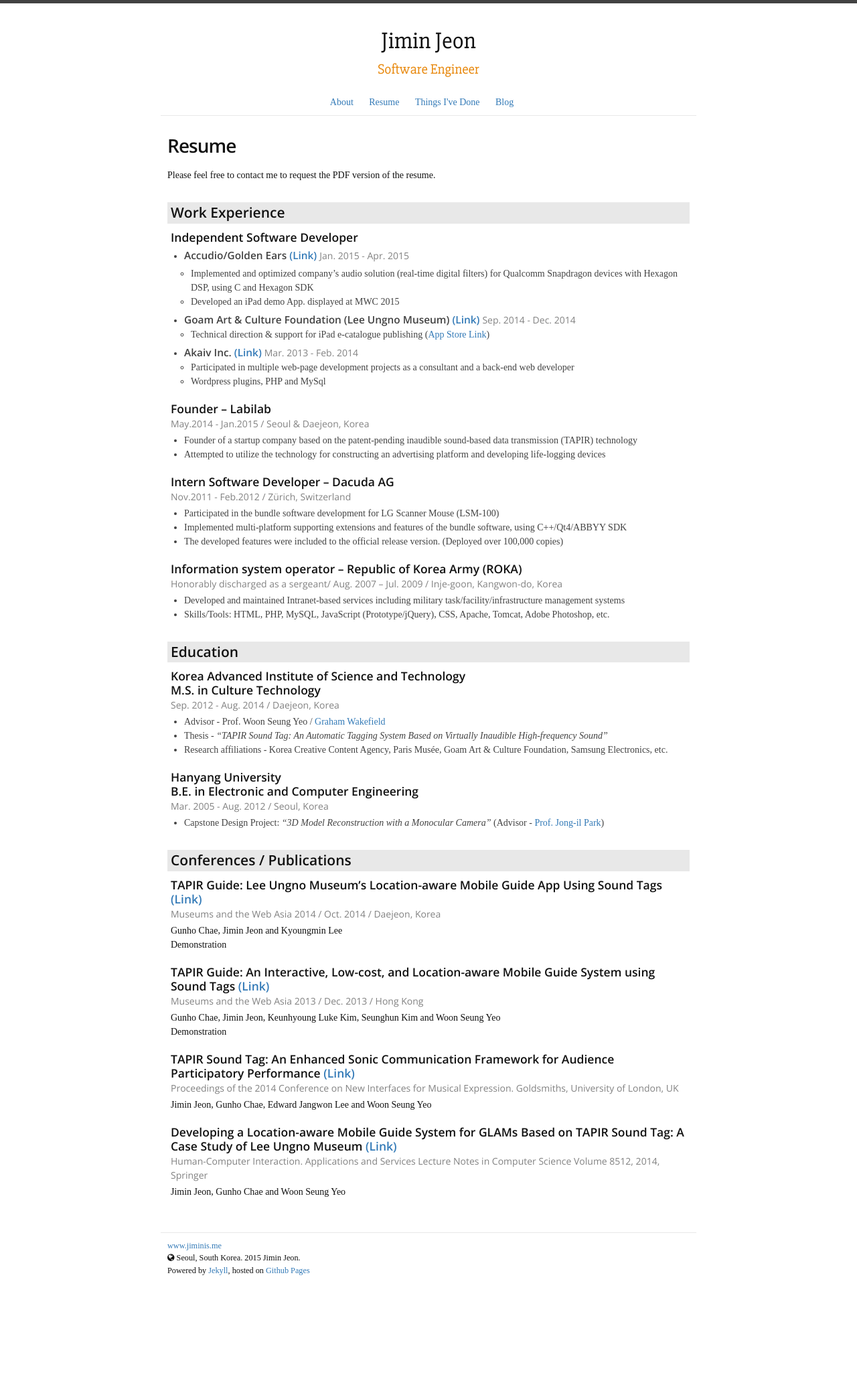
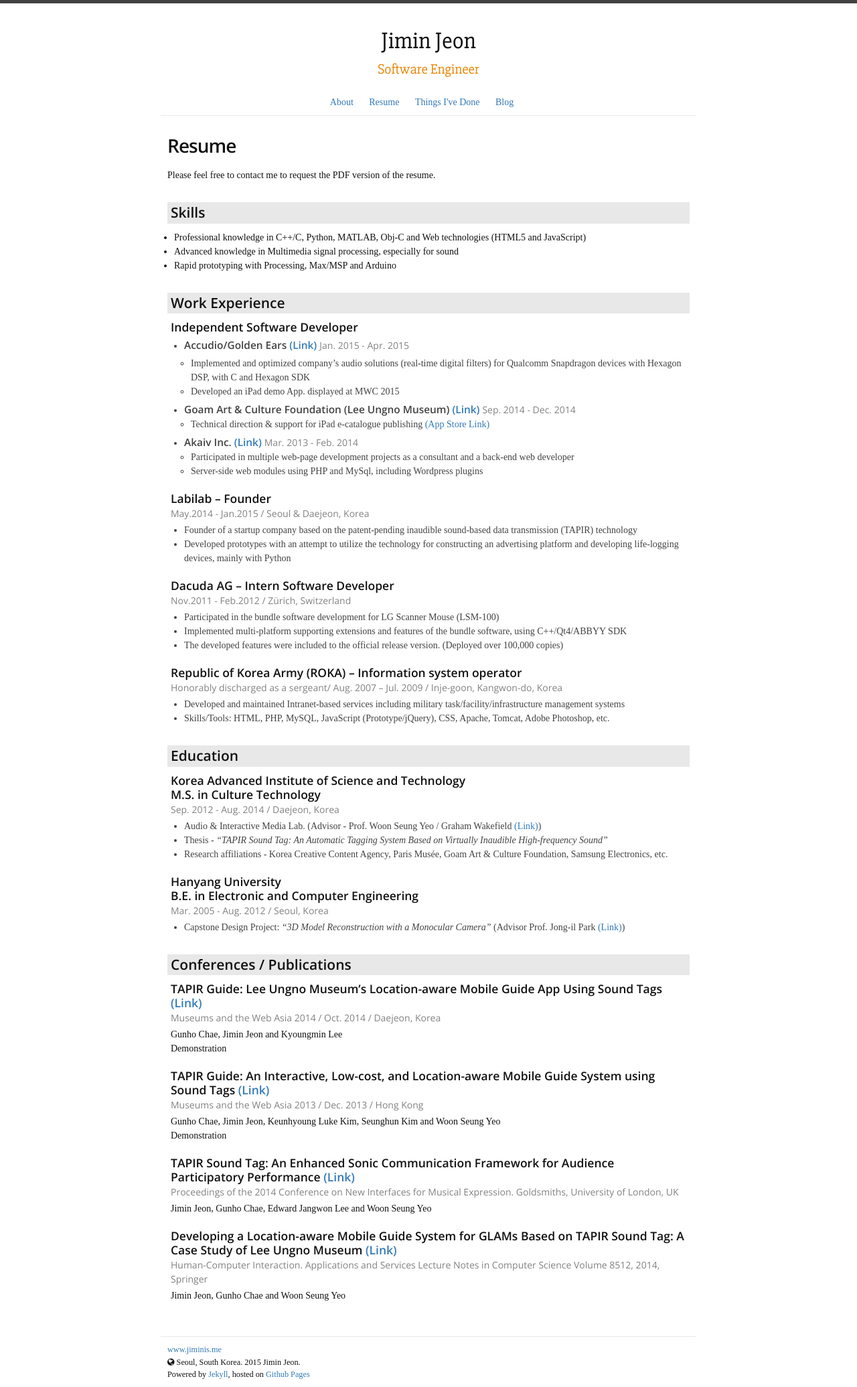
Before and after one commit to haven04/haven04.github.io, a Jekyll site: the page built from resume.html, in a window 1280 px wide. Shown: the whole page at 67% size. Built offline with Jekyll 4.4.1, drawn with Linux system fonts in a browser that asks for light colours; nearby versions of some CDN libraries; some web fonts are replaced; before the commit the page ends 1916 px from its top, so only the background shows below that.

```diff
--- a/_sass/_base.scss
+++ b/_sass/_base.scss
@@ -112,7 +112,8 @@
     }
 
     &:visited {
-        color: darken($hyperlink-color, 15%);
+        color: $hyperlink-color;
+        // color: darken($hyperlink-color, 15%);
     }
 }
 
--- a/_sass/_layout.scss
+++ b/_sass/_layout.scss
@@ -247,10 +247,15 @@
 
 .contact
 {
+    margin-top: 3 * $spacing-unit;
     .contact-addr
     {
         font-size: $small-font-size;
         margin-left: $small-font-size;
+    }
+    .contact-title
+    {
+        margin-bottom: $spacing-unit;
     }
 }
 abbr
--- a/resume.html
+++ b/resume.html
@@ -10,40 +10,50 @@
     Please feel free to contact me to request the PDF version of the resume.
     </div>
     <div class="resume-section">
-        <h3 class="resume-section-title">Work Experience</h4>
+        <h3 class="resume-section-title">Skills</h3>
+        <ul>
+            <li>Professional knowledge in C++/C, Python, MATLAB, Obj-C and Web technologies (HTML5 and JavaScript)</li>
+            <li>Advanced knowledge in Multimedia signal processing, especially for sound</li>
+            <li>Rapid prototyping with Processing, Max/MSP and Arduino</li>
+        </ul>
+
+    </div>
+    <div class="resume-section">
+        <h3 class="resume-section-title">Work Experience</h3>
         <div class="resume-item-blk">
            <h4 class="resume-item-title">Independent Software Developer <span class="resume-addinfo"></span></h4>
            <ul class="resume-item-description resume-indie">
-               <li><h5 class="resume-indie-title">Accudio/Golden Ears <a href="http://accudio.goldenears.net/" target="_blank">(Link)</a> <span class="resume-addinfo">Jan. 2015 - Apr. 2015</span>
+               <li><h5 class="resume-indie-title">Accudio/Golden Ears <a href="http://accudio.goldenears.net/" target="_blank" >(Link)</a> <span class="resume-addinfo">Jan. 2015 - Apr. 2015</span>
                </h5>
                </li>
                  <ul>
-                   <li>Implemented and optimized company’s audio solution (real-time digital filters) for Qualcomm Snapdragon devices with Hexagon DSP, using C and Hexagon SDK</li>
+                   <li>Implemented and optimized company’s audio solutions (real-time digital filters) for Qualcomm Snapdragon devices with Hexagon DSP, with C and Hexagon SDK</li>
                    <li>Developed an iPad demo App. displayed at MWC 2015</li>
                  </ul>
                </li>
 
-               <li><h5 class="resume-indie-title">Goam Art &amp; Culture Foundation (Lee Ungno Museum) <a href="http://ungnolee.daejeon.go.kr/ungnolee/index.action" target="_blank">(Link)</a> <span class="resume-addinfo">Sep. 2014 - Dec. 2014</span></h5>
-                    <ul><li>Technical direction &amp; support for iPad e-catalogue publishing (<a href="https://itunes.apple.com/us/app/id944193874?mt=8" target="_blank">App Store Link</a>)</li></ul>
+               <li><h5 class="resume-indie-title">Goam Art &amp; Culture Foundation (Lee Ungno Museum) <a href="http://ungnolee.daejeon.go.kr/ungnolee/index.action" target="_blank" >(Link)</a> <span class="resume-addinfo">Sep. 2014 - Dec. 2014</span></h5>
+                    <ul><li>Technical direction &amp; support for iPad e-catalogue publishing <a href="https://itunes.apple.com/us/app/id944193874?mt=8" target="_blank">(App Store Link)</a></li></ul>
                </li>
 
-               <li><h5 class="resume-indie-title">Akaiv Inc. <a href="http://www.akaiv.com" target="_blank">(Link)</a> <span class="resume-addinfo">Mar. 2013 - Feb. 2014</span></h5>
-                    <ul><li>Participated in multiple web-page development projects as a consultant and a back-end web developer</li><li>Wordpress plugins, PHP and MySql</li></ul>
+               <li><h5 class="resume-indie-title">Akaiv Inc. <a href="http://www.akaiv.com" target="_blank" >(Link)</a> <span class="resume-addinfo">Mar. 2013 - Feb. 2014</span></h5>
+                    <ul><li>Participated in multiple web-page development projects as a consultant and a back-end web developer</li>
+                    <li>Server-side web modules using PHP and MySql, including Wordpress plugins</li></ul>
                </li>
             </ul>
         </div>
 
         <div class="resume-item-blk">
-           <h4 class="resume-item-title">Founder – Labilab<br /><span class="resume-addinfo">May.2014 - Jan.2015 / Seoul &amp; Daejeon, Korea </span></h4>
+           <h4 class="resume-item-title">Labilab – Founder<br /><span class="resume-addinfo">May.2014 - Jan.2015 / Seoul &amp; Daejeon, Korea </span></h4>
 
            <ul class="resume-item-description">
                <li>Founder of a startup company based on the patent-pending inaudible sound-based data transmission (TAPIR) technology</li>
-               <li>Attempted to utilize the technology for constructing an advertising platform and developing life-logging devices</li>
+               <li>Developed prototypes with an attempt to utilize the technology for constructing an advertising platform and developing life-logging devices, mainly with Python</li>
            </ul>
         </div>
 
         <div class="resume-item-blk">
-           <h4 class="resume-item-title">Intern Software Developer – Dacuda AG<br/><span class="resume-addinfo">Nov.2011 - Feb.2012 / Zürich, Switzerland</span></h4>
+           <h4 class="resume-item-title">Dacuda AG – Intern Software Developer<br/><span class="resume-addinfo">Nov.2011 - Feb.2012 / Zürich, Switzerland</span></h4>
            <ul class="resume-item-description">
            <li>Participated in the bundle software development for LG Scanner Mouse (LSM-100)</li>
            <li>Implemented multi-platform supporting extensions and features of the bundle software, using C++/Qt4/ABBYY SDK</li>
@@ -51,7 +61,7 @@
         </div>
 
         <div class="resume-item-blk">
-           <h4 class="resume-item-title">Information system operator – Republic of Korea Army (ROKA)<br/><span class="resume-addinfo">Honorably discharged as a sergeant/ Aug. 2007 – Jul. 2009 / Inje-goon, Kangwon-do, Korea </h4>
+           <h4 class="resume-item-title">Republic of Korea Army (ROKA) – Information system operator<br/><span class="resume-addinfo">Honorably discharged as a sergeant/ Aug. 2007 – Jul. 2009 / Inje-goon, Kangwon-do, Korea </h4>
            </p>
            <ul class="resume-item-description">
            <li>Developed and maintained Intranet-based services including military task/facility/infrastructure management systems</li>
@@ -71,7 +81,7 @@
                 <span class="resume-addinfo">Sep. 2012 - Aug. 2014 / Daejeon, Korea</span>
                 </h4>
                 <ul class="resume-item-description">
-                    <li>Advisor - Prof. Woon Seung Yeo / <a href="www.grahamwakefield.net/" target="_blank">Graham Wakefield</a></li>
+                    <li>Audio &amp; Interactive Media Lab. (Advisor - Prof. Woon Seung Yeo / Graham Wakefield <a href="www.grahamwakefield.net/" target="_blank">(Link)</a>)</li>
                     <li>Thesis - <q>TAPIR Sound Tag: An Automatic Tagging System Based on Virtually Inaudible High-frequency Sound</q></li>
                     <li>Research affiliations - Korea Creative Content Agency, Paris Musée, Goam Art &amp; Culture Foundation, Samsung Electronics, etc.</li>
                 </ul>
@@ -82,7 +92,7 @@
                  <span class="resume-addinfo">Mar. 2005 - Aug. 2012 / Seoul, Korea</span>
                 </h4>
                 <ul class="resume-item-description">
-                    <li>Capstone Design Project: <q>3D Model Reconstruction with a Monocular Camera</q> (Advisor - <a href="http://mr.hanyang.ac.kr" target="_blank">Prof. Jong-il Park</a>)</li>
+                    <li>Capstone Design Project: <q>3D Model Reconstruction with a Monocular Camera</q> (Advisor Prof. Jong-il Park <a href="http://mr.hanyang.ac.kr" target="_blank">(Link)</a>)</li>
                 </ul>
             </div>
         </div>
```
Also changed, not shown: about.md (renamed from about.html, +5 -2 lines).
